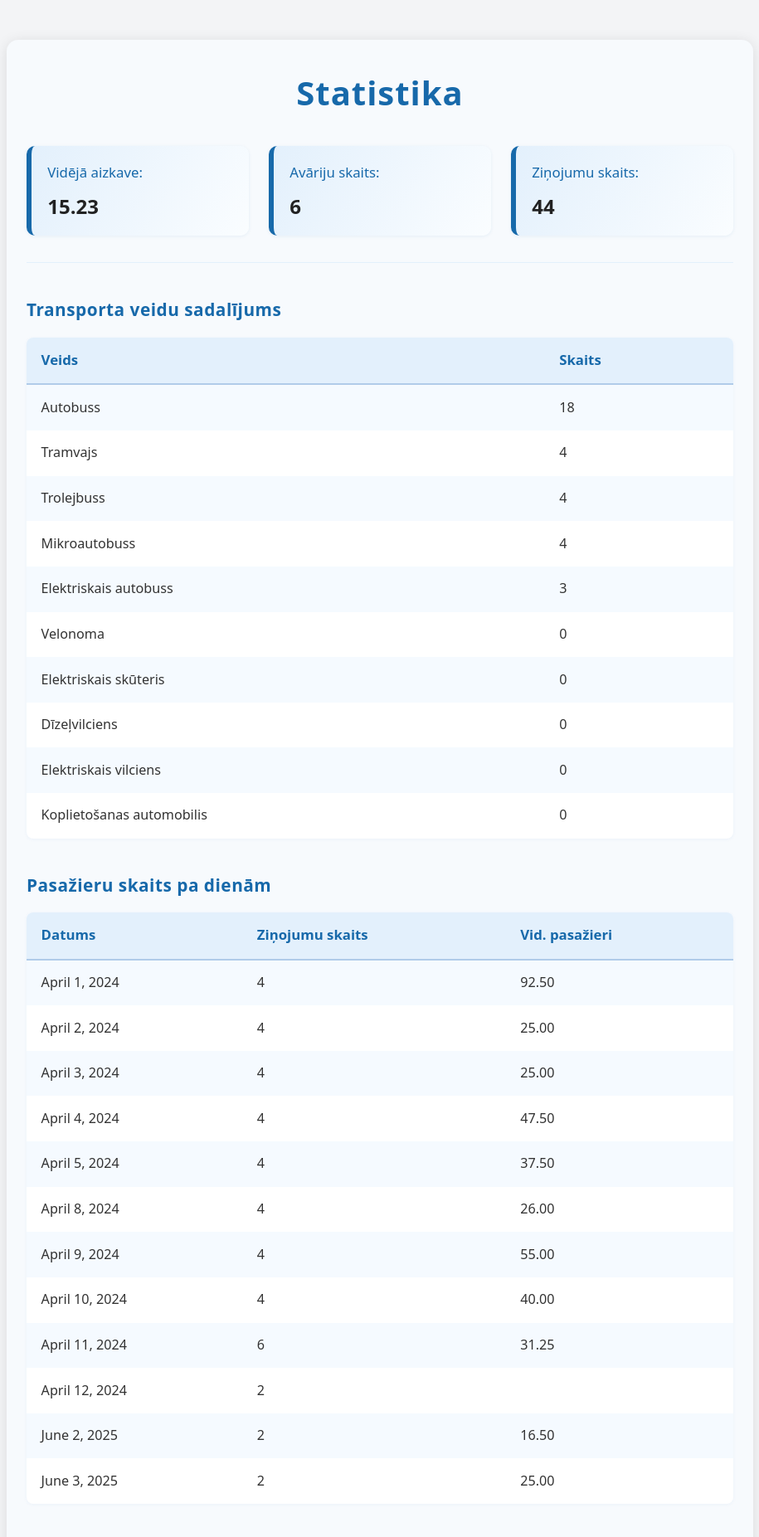
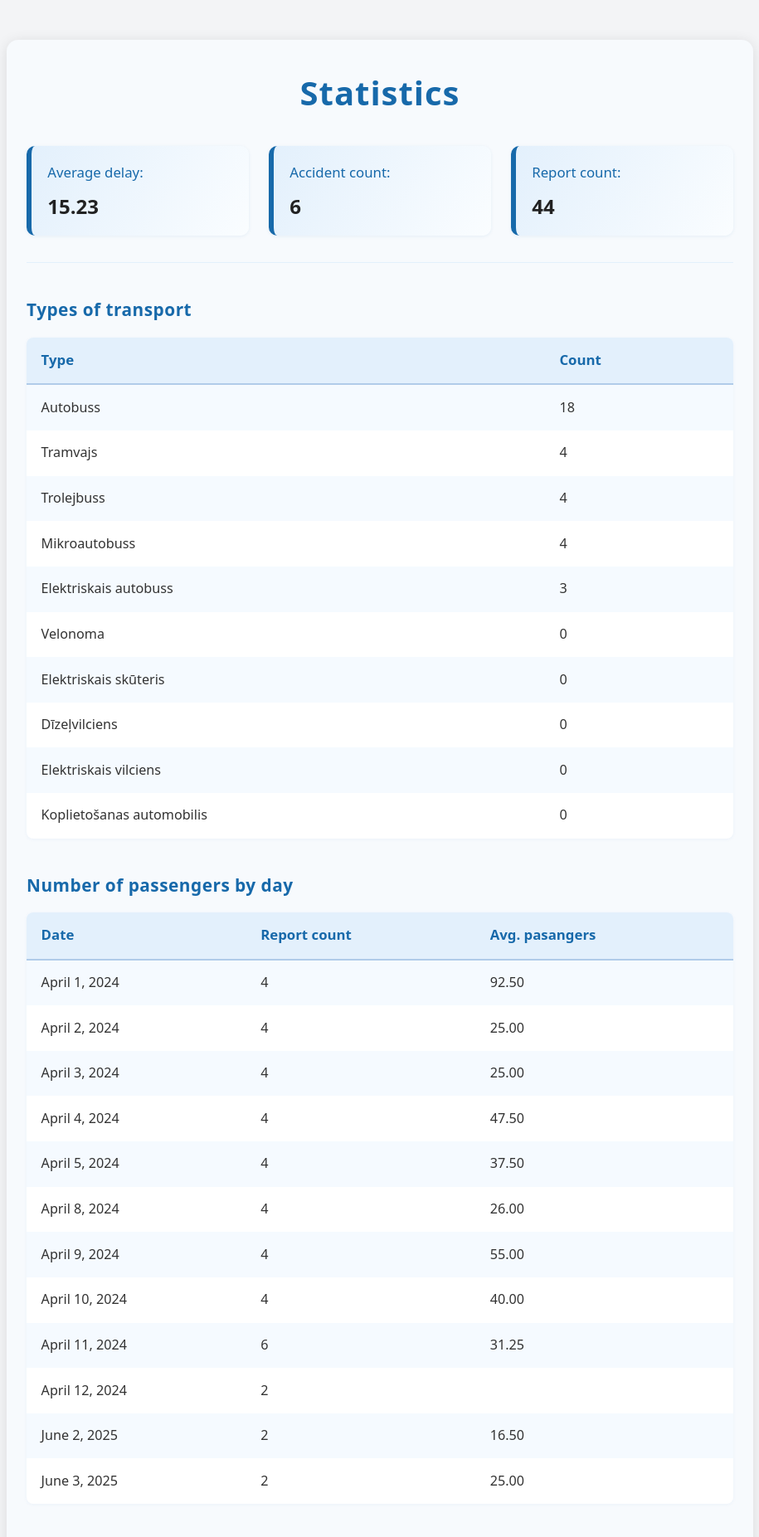
Before and after one commit to peskovs/smarttransport, a Django app: page /en/statistics/ in a window 1280 px wide. Shown: the part 64-1917 px from the top of the page at 83% size, without its empty margins (182-1097 px from the left). Run offline with Django 4.2, Linux system fonts and the light colour scheme; a user stored in the database is signed in; data comes from the database, SQL or seed files in the repository.

Commit message:
Dazviet atjaunoti tulkosanas dati

```diff
--- a/smarttransport/templates/transport/statistics/index.html
+++ b/smarttransport/templates/transport/statistics/index.html
@@ -17,18 +17,18 @@
 
 {% block content %}
   <div class="statistics-container">
-    <h1>{% trans "Statistika" %}</h1>
+    <h1>{% trans "Statistics" %}</h1>
     <ul class="summary-stats">
-      <li><span class="label">{% trans "Vidējā aizkave:" %}</span><span class="value">{{ avg_delay }}</span></li>
-      <li><span class="label">{% trans "Avāriju skaits:" %}</span><span class="value">{{ accident_count }}</span></li>
-      <li><span class="label">{% trans "Ziņojumu skaits:" %}</span><span class="value">{{ report_count }}</span></li>
+      <li><span class="label">{% trans "Average delay:" %}</span><span class="value">{{ avg_delay }}</span></li>
+      <li><span class="label">{% trans "Accident count:" %}</span><span class="value">{{ accident_count }}</span></li>
+      <li><span class="label">{% trans "Report count:" %}</span><span class="value">{{ report_count }}</span></li>
     </ul>
     <hr>
-    <h2>{% trans "Transporta veidu sadalījums" %}</h2>
+    <h2>{% trans "Types of transport" %}</h2>
     <table class="stat-table">
       <tr>
-        <th>{% trans "Veids" %}</th>
-        <th>{% trans "Skaits" %}</th>
+        <th>{% trans "Type" %}</th>
+        <th>{% trans "Count" %}</th>
       </tr>
       {% for t in transport_types %}
       <tr>
@@ -36,15 +36,15 @@
         <td>{{ t.count }}</td>
       </tr>
       {% empty %}
-      <tr><td colspan="2">{% trans "Nav datu" %}</td></tr>
+      <tr><td colspan="2">{% trans "No data" %}</td></tr>
       {% endfor %}
     </table>
-    <h2>{% trans "Pasažieru skaits pa dienām" %}</h2>
+    <h2>{% trans "Number of passengers by day" %}</h2>
     <table class="stat-table">
       <tr>
-        <th>{% trans "Datums" %}</th>
-        <th>{% trans "Ziņojumu skaits" %}</th>
-        <th>{% trans "Vid. pasažieri" %}</th>
+        <th>{% trans "Date" %}</th>
+        <th>{% trans "Report count" %}</th>
+        <th>{% trans "Avg. pasangers" %}</th>
       </tr>
       {% for d in passenger_data %}
       <tr>
@@ -53,15 +53,15 @@
         <td>{{ d.avg_passengers|floatformat:2 }}</td>
       </tr>
       {% empty %}
-      <tr><td colspan="3">{% trans "Nav datu" %}</td></tr>
+      <tr><td colspan="3">{% trans "No data" %}</td></tr>
       {% endfor %}
     </table>
-    <h2>{% trans "Populārākie maršruti" %}</h2>
+    <h2>{% trans "Most popular routes" %}</h2>
     <table class="stat-table">
       <tr>
-        <th>{% trans "Maršruta numurs" %}</th>
-        <th>{% trans "Nosaukums" %}</th>
-        <th>{% trans "Ziņojumu skaits" %}</th>
+        <th>{% trans "Route number" %}</th>
+        <th>{% trans "Name" %}</th>
+        <th>{% trans "Report count" %}</th>
       </tr>
       {% for r in popular_routes %}
       <tr>
@@ -70,7 +70,7 @@
         <td>{{ r.report_count }}</td>
       </tr>
       {% empty %}
-      <tr><td colspan="3">{% trans "Nav datu" %}</td></tr>
+      <tr><td colspan="3">{% trans "No data" %}</td></tr>
       {% endfor %}
     </table>
   </div>
--- a/smarttransport/transport/views.py
+++ b/smarttransport/transport/views.py
@@ -33,14 +33,14 @@ def home(request):
     Galvenā lapa ar projektu informāciju un ātrajiem linkiem.
     """
     quick_links = [
-        {'url': 'transport:routes_information', 'label': _('Maršruti')},
-        {'url': 'transport:traffic_information', 'label': _('Satiksmes informācija')},
-        {'url': 'transport:report_traffic', 'label': _('Ziņot satiksmi')},
-        {'url': 'transport:statistics', 'label': _('Statistikas')},
+        {'url': 'transport:routes_information', 'label': _('Routes')},
+        {'url': 'transport:traffic_information', 'label': _('Traffic information')},
+        {'url': 'transport:report_traffic', 'label': _('Report traffic')},
+        {'url': 'transport:statistics', 'label': _('Statistics')},
     ]
     context = {
         'project_name': _('SmartTransport'),
-        'description': _('Šī ir SmartTransport sistēma, kas ļauj sekot satiksmei, pārvaldīt maršrutus un ģenerēt statistikas.'),
+        'description': _('This is the SmartTransport system for route management, traffic monitoring, and analytics.'),
         'quick_links': quick_links,
     }
     return render(request, 'transport/home.html', context)
```
Also changed, not shown: smarttransport/locale/en/LC_MESSAGES/django.po, 1 other file.
